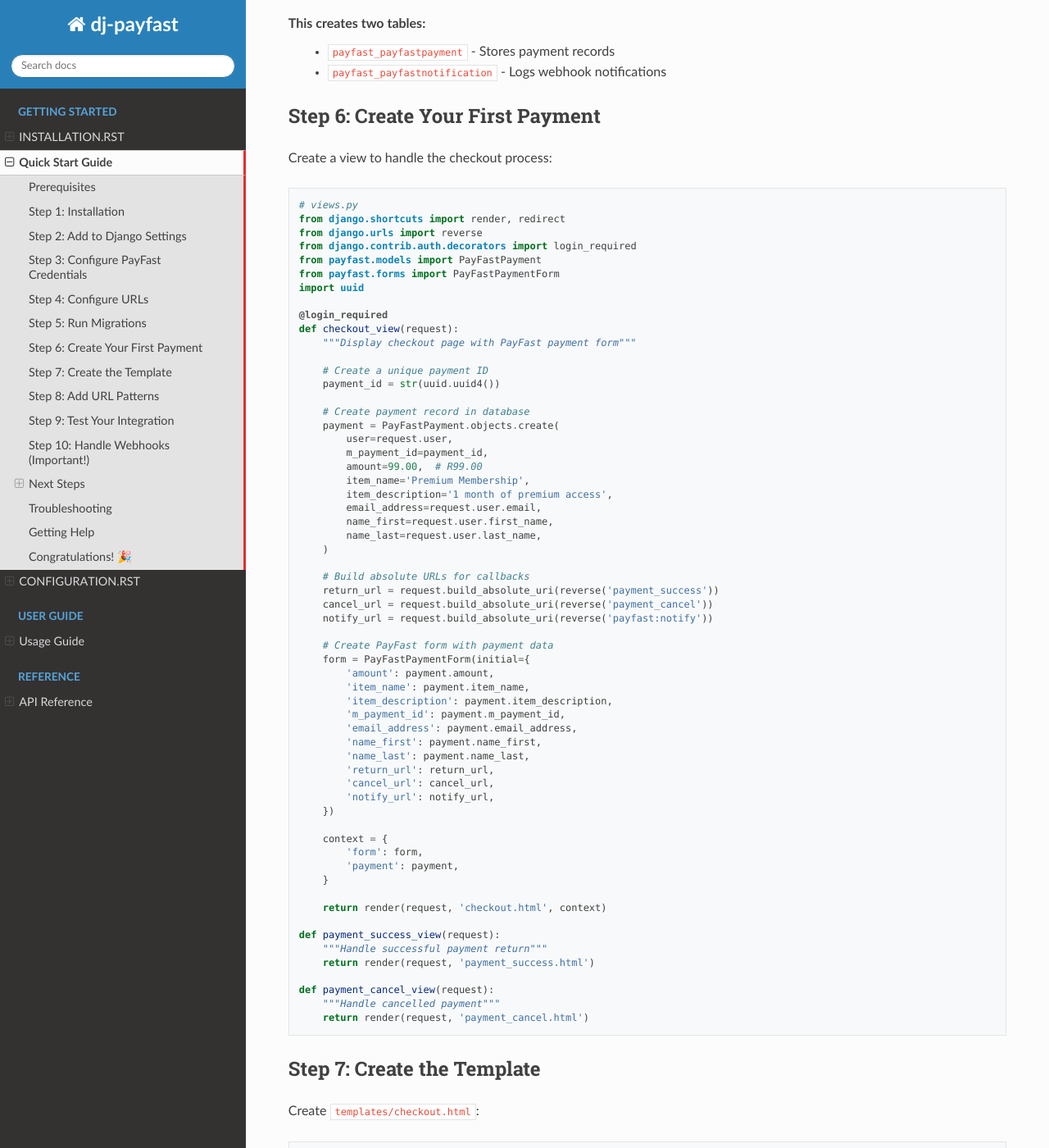
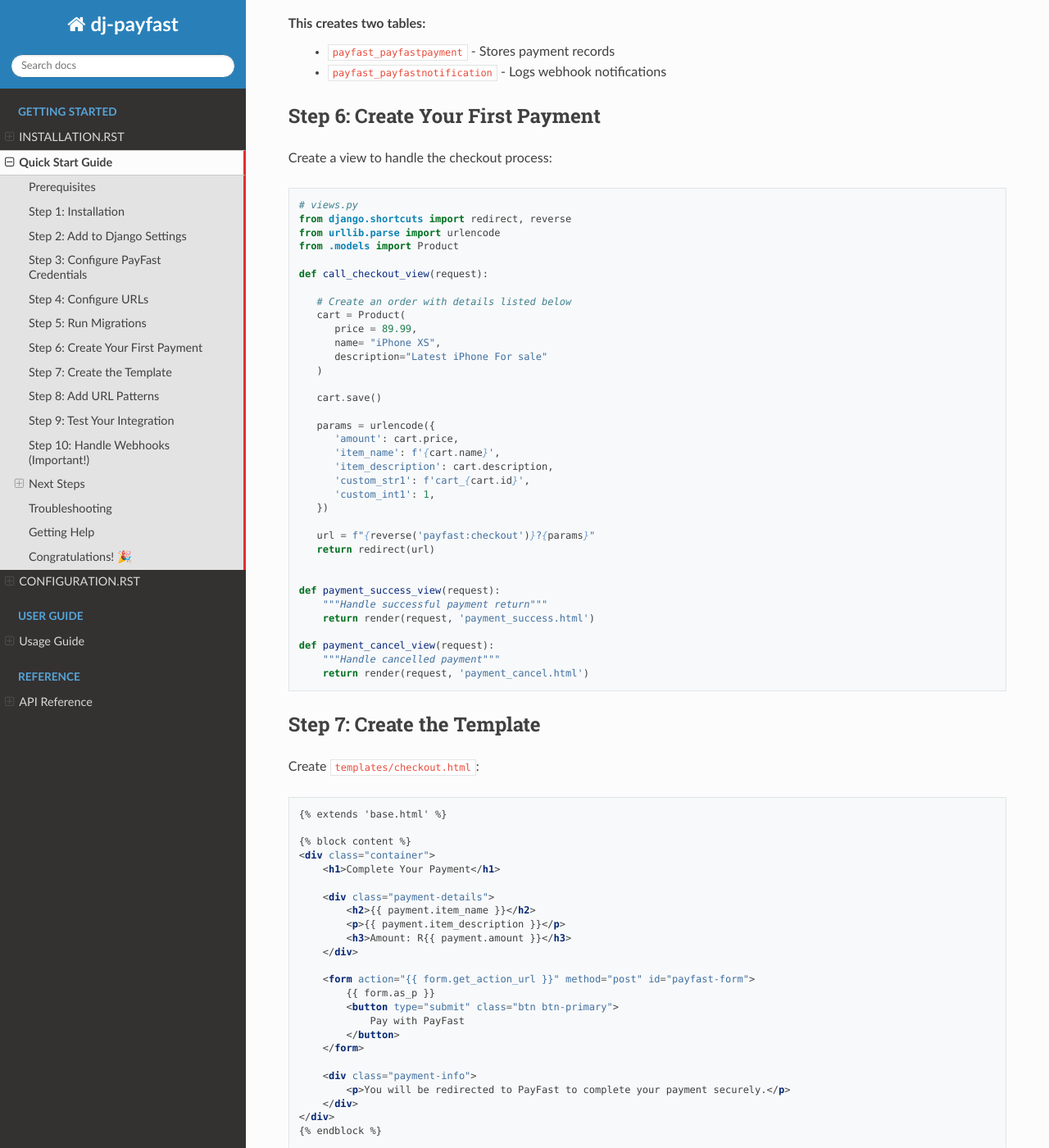
Before and after one commit to Carrington-dev/dj-payfast, a Sphinx documentation site: the page built from docs/quickstart.rst, in a window 1280 px wide and 1400 px high, scrolled down 2330 px. Shown: the whole window at 82% size. Built offline with Sphinx 7.4.7 and the Read the Docs theme 3.1.0, drawn with Linux system fonts in a browser that asks for light colours; pages that are not in the unit, such as notebooks, are missing from menus; some of the changed text lies outside the part shown.

Commit message:
Update quickstart.rst

```diff
--- a/docs/quickstart.rst
+++ b/docs/quickstart.rst
@@ -129,57 +129,32 @@ Create a view to handle the checkout process:
 .. code-block:: python
 
    # views.py
-   from django.shortcuts import render, redirect
-   from django.urls import reverse
-   from django.contrib.auth.decorators import login_required
-   from payfast.models import PayFastPayment
-   from payfast.forms import PayFastPaymentForm
-   import uuid
+   from django.shortcuts import redirect, reverse
+   from urllib.parse import urlencode
+   from .models import Product
 
-   @login_required
-   def checkout_view(request):
-       """Display checkout page with PayFast payment form"""
+   def call_checkout_view(request):
 
-       # Create a unique payment ID
-       payment_id = str(uuid.uuid4())
+      # Create an order with details listed below
+      cart = Product(
+         price = 89.99,
+         name= "iPhone XS",
+         description="Latest iPhone For sale"
+      )
 
-       # Create payment record in database
-       payment = PayFastPayment.objects.create(
-           user=request.user,
-           m_payment_id=payment_id,
-           amount=99.00,  # R99.00
-           item_name='Premium Membership',
-           item_description='1 month of premium access',
-           email_address=request.user.email,
-           name_first=request.user.first_name,
-           name_last=request.user.last_name,
-       )
+      cart.save()
 
-       # Build absolute URLs for callbacks
-       return_url = request.build_absolute_uri(reverse('payment_success'))
-       cancel_url = request.build_absolute_uri(reverse('payment_cancel'))
-       notify_url = request.build_absolute_uri(reverse('payfast:notify'))
+      params = urlencode({
+         'amount': cart.price,
+         'item_name': f'{cart.name}',
+         'item_description': cart.description,
+         'custom_str1': f'cart_{cart.id}',
+         'custom_int1': 1,
+      })
 
-       # Create PayFast form with payment data
-       form = PayFastPaymentForm(initial={
-           'amount': payment.amount,
-           'item_name': payment.item_name,
-           'item_description': payment.item_description,
-           'm_payment_id': payment.m_payment_id,
-           'email_address': payment.email_address,
-           'name_first': payment.name_first,
-           'name_last': payment.name_last,
-           'return_url': return_url,
-           'cancel_url': cancel_url,
-           'notify_url': notify_url,
-       })
+      url = f"{reverse('payfast:checkout')}?{params}"
+      return redirect(url)
 
-       context = {
-           'form': form,
-           'payment': payment,
-       }
-
-       return render(request, 'checkout.html', context)
 
    def payment_success_view(request):
        """Handle successful payment return"""
@@ -372,7 +347,7 @@ Getting Help
 
 * Check the :doc:`faq` for common questions
 * See :doc:`troubleshooting` for solutions to common issues
-* Open an issue on `GitHub <https://github.com/yourusername/dj-payfast/issues>`_
+* Open an issue on `GitHub <https://github.com/carrington-dev/dj-payfast/issues>`_
 
 Congratulations! 🎉
 -------------------
```
Also changed, not shown: other parts of docs/quickstart.rst (+5 -5 lines).
